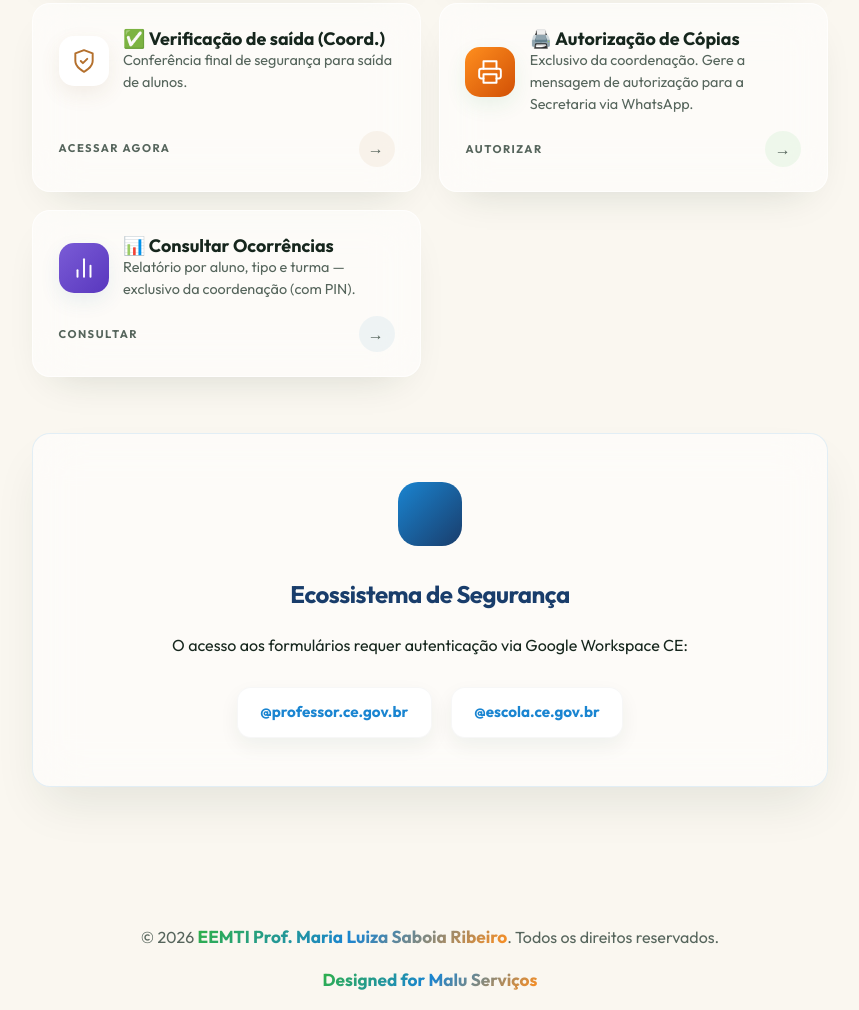
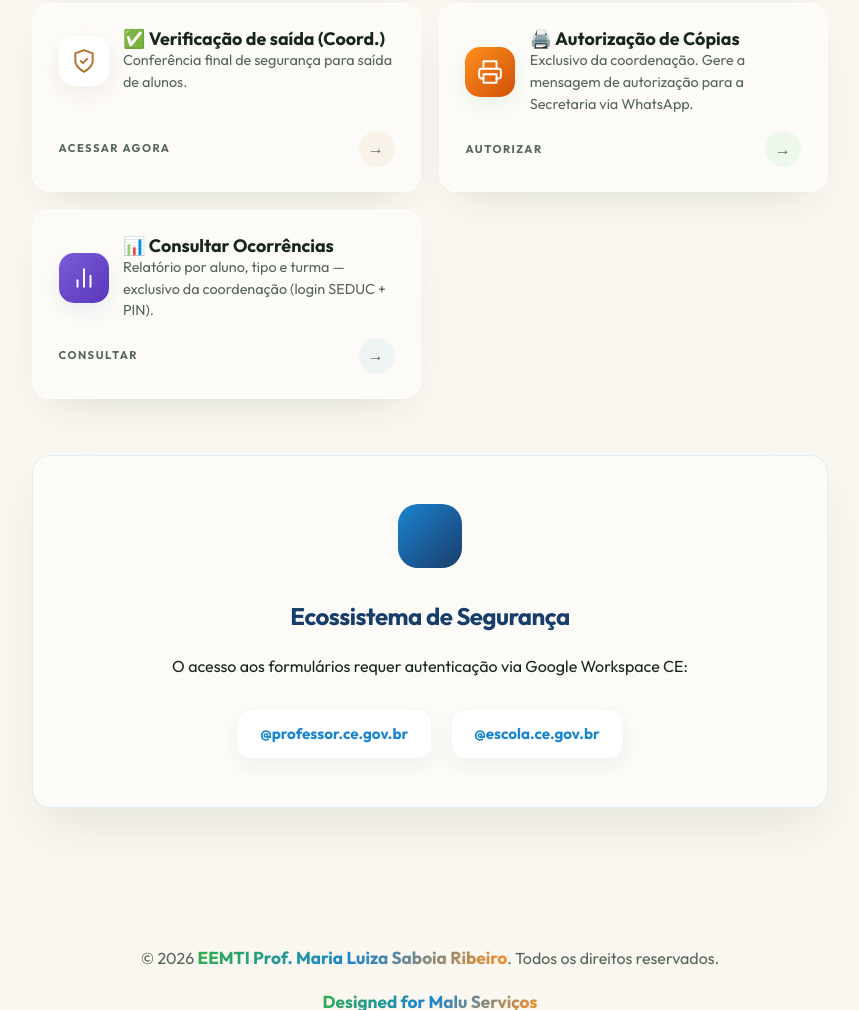
Before and after one commit to viniciusabezezer/painel-colaborador, a plain HTML site: page index.html in a window 1280 px wide. Shown: the part 1217-2227 px from the top of the page, without its empty margins (210-1069 px from the left). Drawn offline with Linux system fonts and the light colour scheme.

Commit message:
Relatório de Ocorrências como página interna SEDUC
- Script reescrito como app da web HtmlService: serve a página do relatório
  dentro do Google/SEDUC (login SEDUC + PIN), em vez de expor um endpoint
  público. Dados não saem do ambiente SEDUC.
- Card "Consultar Ocorrências" no site agora é um link que abre essa página.

Co-Authored-By: Claude Opus 4.8 <noreply@anthropic.com>

```diff
--- a/index.html
+++ b/index.html
@@ -153,22 +153,22 @@
                     </div>
                 </button>
 
-                <!-- Consultar Ocorrências (relatórios) -->
-                <button class="form-card glass reveal delay-6" onclick="openRelatorioModal()">
+                <!-- Consultar Ocorrências (relatório interno SEDUC) -->
+                <a href="https://script.google.com/a/macros/prof.ce.gov.br/s/AKfycbxiRGLgIaLfT1gWQAz-gUYVbrq2tu0iOXXqvJRFu5rBCTrdzMfA-k9CEC4OtZmRtUzp/exec" class="form-card glass reveal delay-6" target="_blank">
                     <div class="card-head">
                         <div class="icon-wrapper relatorio-card-icon">
                             <svg xmlns="http://www.w3.org/2000/svg" viewBox="0 0 24 24" fill="none" stroke="currentColor" stroke-width="1.5" stroke-linecap="round" stroke-linejoin="round"><line x1="18" y1="20" x2="18" y2="10"/><line x1="12" y1="20" x2="12" y2="4"/><line x1="6" y1="20" x2="6" y2="14"/></svg>
                         </div>
                         <div class="card-text">
                             <h3>📊 Consultar Ocorrências</h3>
-                            <p>Relatório por aluno, tipo e turma — exclusivo da coordenação (com PIN).</p>
+                            <p>Relatório por aluno, tipo e turma — exclusivo da coordenação (login SEDUC + PIN).</p>
                         </div>
                     </div>
                     <div class="card-footer">
                         <span>Consultar</span>
                         <div class="arrow">&rarr;</div>
                     </div>
-                </button>
+                </a>
             </div>
 
             <section class="restriction-info glass reveal">
```
Also changed, not shown: 1 other file.
